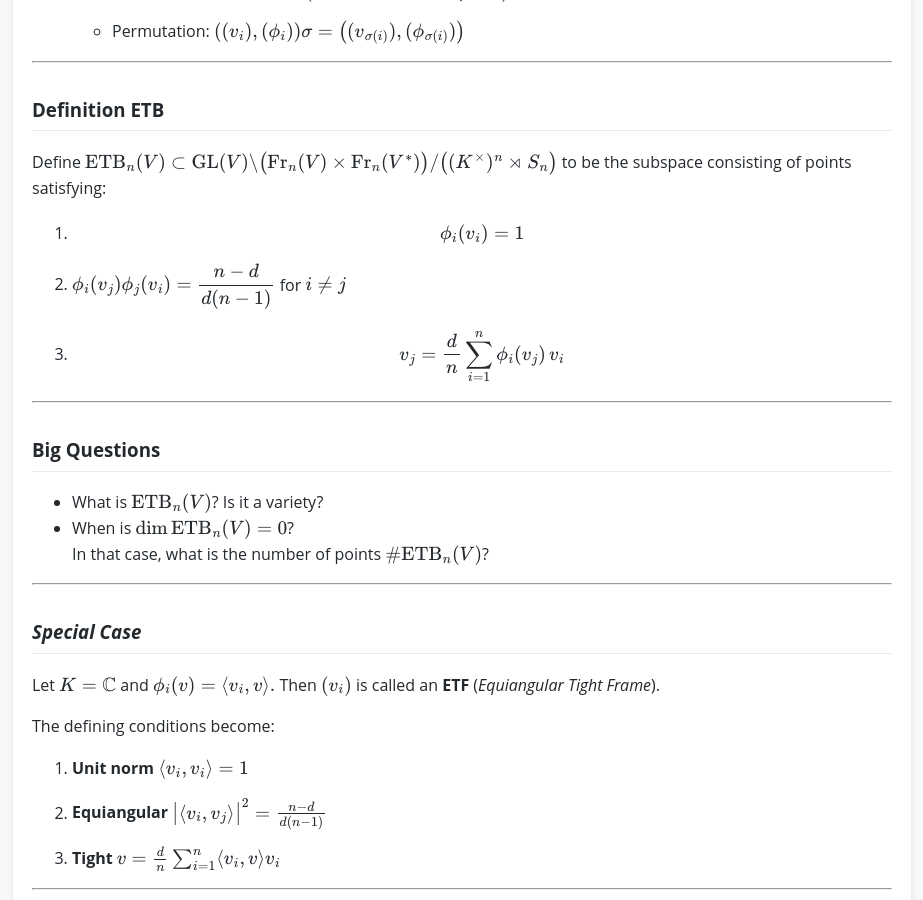
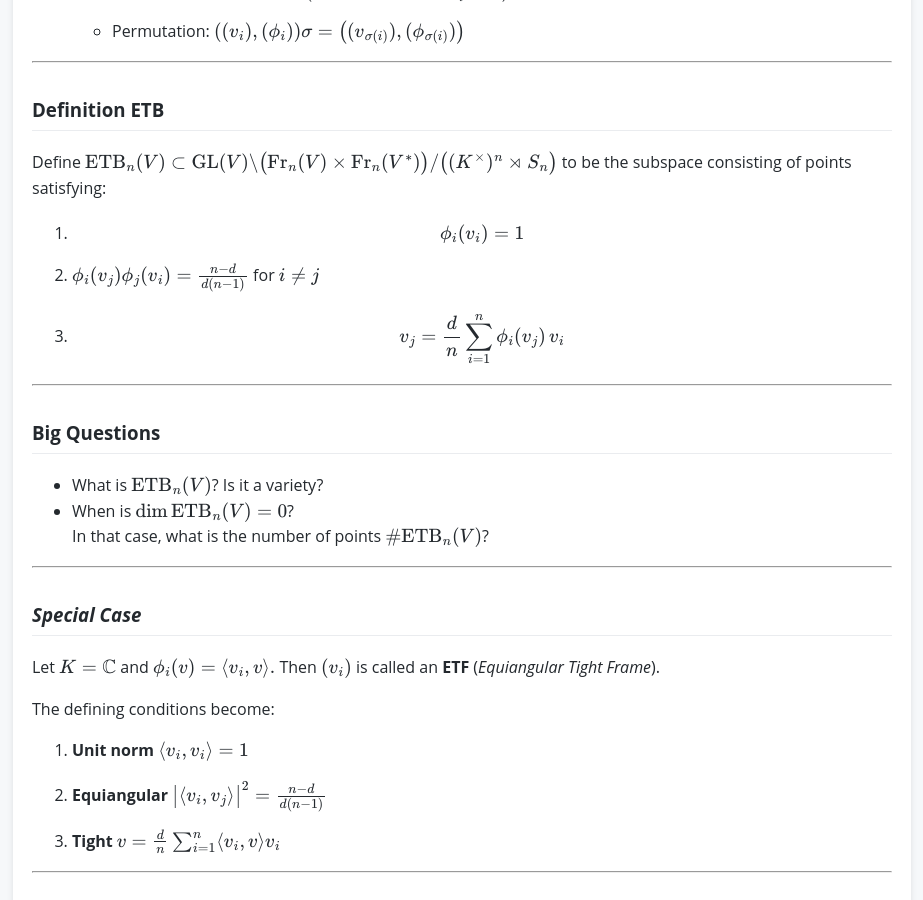
Before and after one commit to ayanava314/GIT-ETF, a Jekyll site: the page built from week01.md, in a window 1280 px wide and 900 px high, scrolled down 939 px. Shown: the whole window, without its empty margins (178-1101 px from the left). Built offline with Jekyll 4.4.1, drawn with Linux system fonts in a browser that asks for light colours; comment, search, counter and statistics services are not loaded.

Commit message:
Fix LaTeX formatting in week01.md

```diff
--- a/week01.md
+++ b/week01.md
@@ -71,7 +71,7 @@ $$
 to be the subspace consisting of points satisfying:
 
 1. $$ \phi_i(v_i) = 1 $$
-2. $$ \phi_i(v_j)\phi_j(v_i) = \dfrac{n-d}{d(n-1)}$$ for $$i \neq j $$
+2. $$ \phi_i(v_j)\phi_j(v_i) = \frac{n-d}{d(n-1)}$$ for $$i \neq j $$
 3. $$ v_j = \frac{d}{n} \sum_{i=1}^{n} \phi_i(v_j)\, v_i $$
 
 ---
```
